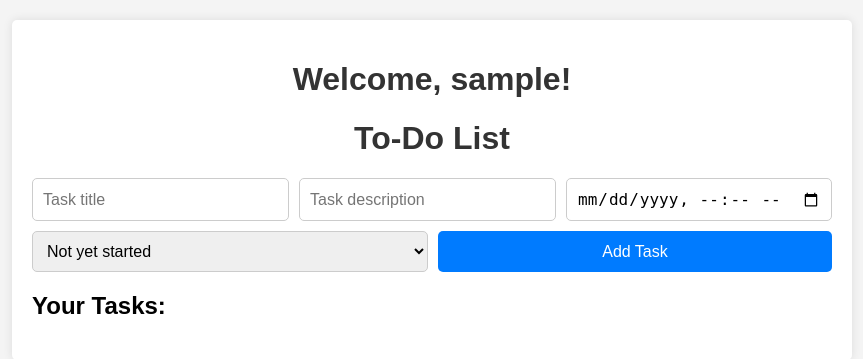
After one commit to batarah07d0/Task-Tracker, a PHP site: page /task_tracker.php in a window 1280 px wide. The commit adds this page. Shown: the top 359 px of the page, without its empty margins (208-1071 px from the left). Run offline with PHP 8.4, Linux system fonts and the light colour scheme; the visitor is signed in with stand-in values (Sample User, id 1); data that the repository does not hold is empty.

Commit message:
crud fitur,blum desain
masih kurang coretan kalo done

```diff
--- /dev/null
+++ b/db.php
@@ -0,0 +1,21 @@
+<?php
+// DB Credential
+define('DSN', 'mysql:host=localhost;dbname=tasktracker');
+define('DBUSER', 'root');
+define('DBPASS', '');
+
+try {
+    // 1. Connect to DB
+    $pdo = new PDO(DSN, DBUSER, DBPASS);
+
+    // Set PDO to throw exceptions on error
+    $pdo->setAttribute(PDO::ATTR_ERRMODE, PDO::ERRMODE_EXCEPTION);
+
+    // Check if the database connection is successful
+    if (!$pdo) {
+        echo "Failed to connect to the database.";
+    }
+
+} catch (PDOException $e) {
+    echo "Failed to connect to the database: " . $e->getMessage();
+}
--- /dev/null
+++ b/task_tracker.css
@@ -0,0 +1,85 @@
+/* style.css */
+
+body {
+  font-family: 'Arial', sans-serif;
+  background-color: #f4f4f4;
+  margin: 0;
+  padding: 0;
+}
+
+.container {
+  max-width: 800px;
+  margin: 20px auto;
+  background-color: #fff;
+  padding: 20px;
+  border-radius: 5px;
+  box-shadow: 0 0 10px rgba(0, 0, 0, 0.1);
+}
+
+h1 {
+  text-align: center;
+  color: #333;
+}
+
+form {
+  display: flex;
+  flex-wrap: wrap;
+  gap: 10px;
+  margin-bottom: 20px;
+}
+
+input, select {
+  flex: 1;
+  padding: 10px;
+  border: 1px solid #ccc;
+  border-radius: 5px;
+  font-size: 16px;
+  outline: none;
+}
+
+button {
+  flex: 1;
+  padding: 10px;
+  background-color: #007bff;
+  color: #fff;
+  border: none;
+  border-radius: 5px;
+  font-size: 16px;
+  cursor: pointer;
+  outline: none;
+  transition: background-color 0.2s;
+}
+
+button:hover {
+  background-color: #0056b3;
+}
+
+ul {
+  list-style: none;
+  padding: 0;
+}
+
+li {
+  background-color: #fff;
+  border: 1px solid #ccc;
+  border-radius: 5px;
+  padding: 15px;
+  margin: 10px 0;
+  display: flex;
+  justify-content: space-between;
+  align-items: center;
+}
+
+li:hover {
+  box-shadow: 0 0 5px rgba(0, 0, 0, 0.2);
+}
+
+a {
+  text-decoration: none;
+  color: #007bff;
+  margin: 0 10px;
+}
+
+a:hover {
+  text-decoration: underline;
+}
--- /dev/null
+++ b/task_tracker.php
@@ -0,0 +1,62 @@
+<?php
+session_start();
+include('db.php');
+
+// if (!isset($_SESSION['user_id'])) {
+//     header('location: index.php');
+//     exit();
+// }
+
+// $user_id = $_SESSION['user_id'];
+$username = $_SESSION['username'];
+
+
+
+// Ambil daftar tugas dari database
+$sql = "SELECT * FROM task";
+$stmt = $pdo->prepare($sql);
+$stmt->execute();
+$tasks = $stmt->fetchAll(PDO::FETCH_ASSOC);
+?>
+<!DOCTYPE html>
+<html lang="en">
+<head>
+    <meta charset="UTF-8">
+    <meta name="viewport" content="width=device-width, initial-scale=1.0">
+    <link rel="stylesheet" href="task_tracker.css">
+    <title>To-Do List</title>
+</head>
+<body>
+    <div class="container">
+    <h1>Welcome, <?= $username ?>!</h1>
+        <h1>To-Do List</h1>
+        <form action="add_task.php" method="post">
+            <input type="text" name="judul" placeholder="Task title" required>
+            <input type="text" name="deskripsi" placeholder="Task description">
+            <input type="datetime-local" name="time">
+            <select name="progress">
+                <option value="Not yet started">Not yet started</option>
+                <option value="In progress">In progress</option>
+                <option value="Waiting on">Waiting on</option>
+            </select>
+            <button type="submit">Add Task</button>
+        </form>
+
+        <h2>Your Tasks:</h2>
+        <ul>
+            <?php foreach ($tasks as $task) : ?>
+                <li>
+                    <h3><?= $task['judul'] ?></h3>
+                    <p><?= $task['deskripsi'] ?></p>
+                    <p>Progress: <?= $task['progress'] ?></p>
+                    <p>Status: <?= $task['status'] ?></p>
+                    <p>Time: <?= date('Y-m-d H:i', strtotime($task['time'])) ?></p>
+                    <a href="edit_task.php?task_id=<?= $task['task_id'] ?>">Edit</a>
+                    <a href="delete_task.php?task_id=<?= $task['task_id'] ?>">Delete</a>
+                    <a href="markasdone.php?task_id=<?= $task['task_id'] ?>">Mark Completed</a>
+                </li>
+            <?php endforeach; ?>
+        </ul>
+    </div>
+</body>
+</html>
```
Also changed, not shown: add_task.php (added, +31 -0 lines), delete_task.php (added, +28 -0 lines), edit_task.php (added, +73 -0 lines), index.php (+69 -0 lines), login_process.php (added, +35 -0 lines), markasdone.php (added, +22 -0 lines), register_process.php (added, +19 -0 lines).
